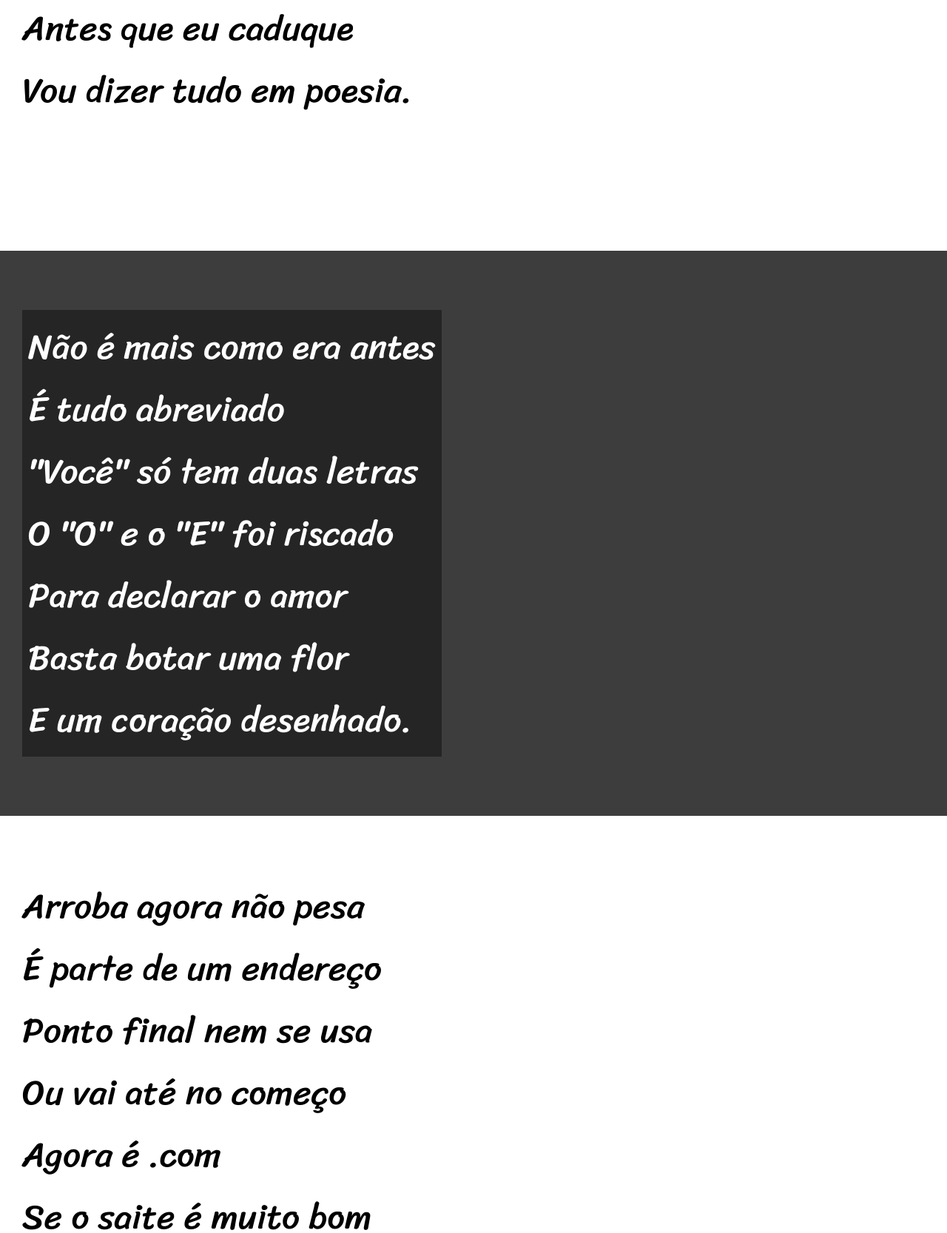
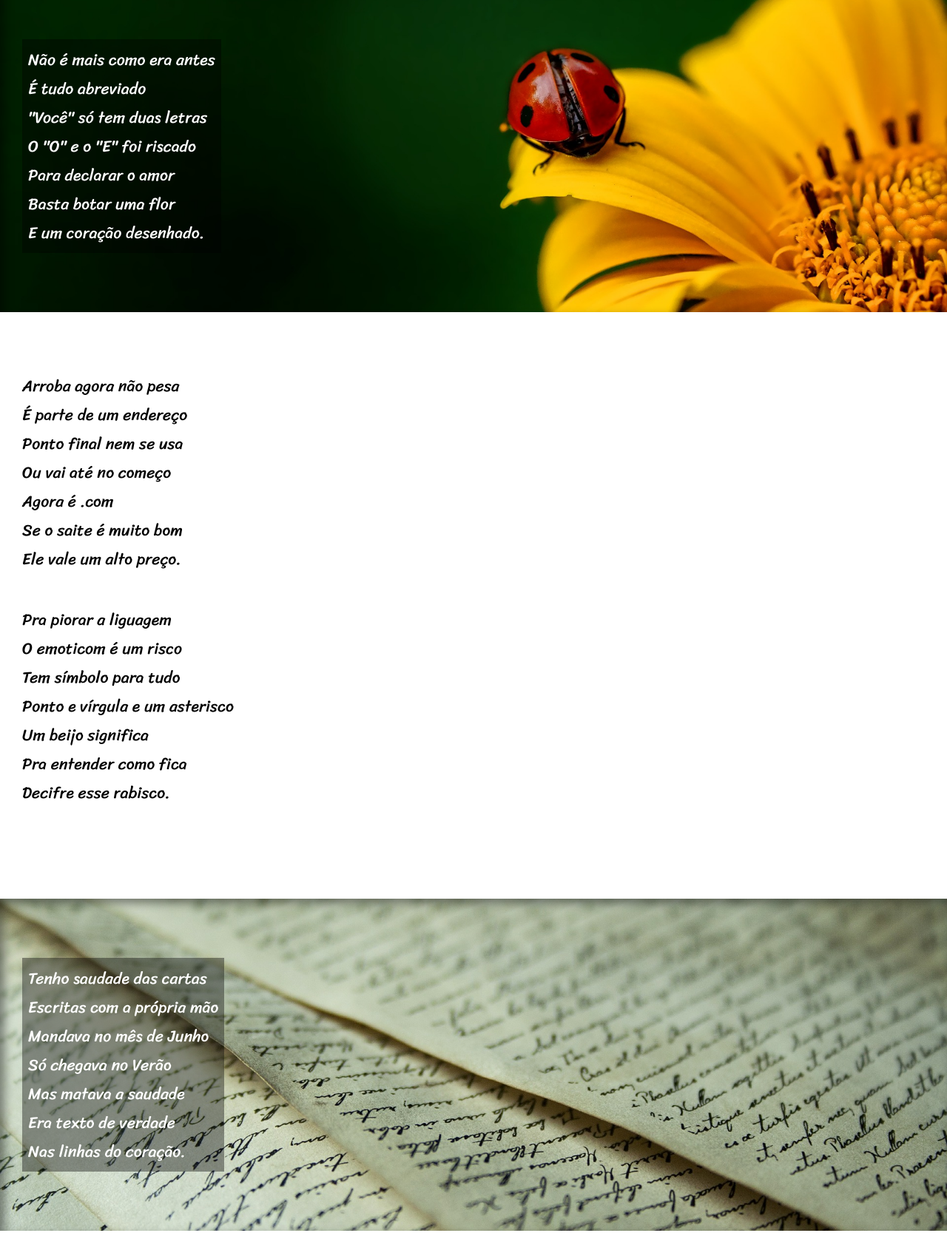
Before and after one commit to IaK3lwin/project_cordel, a plain HTML site: page index.html in a window 1280 px wide. Shown: the part 764-2431 px from the top of the page at 74% size. Drawn offline with Linux system fonts and the light colour scheme.

Commit message:
add imagens in background and effect parallax

```diff
--- a/index.html
+++ b/index.html
@@ -24,7 +24,7 @@
             </p>
         </section>
 
-        <section class="section-with-image">
+        <section class="section-with-image" id="img01">
             <p>
                 Não é mais como era antes <br>
                 É tudo abreviado <br>
@@ -57,7 +57,7 @@
             </p>
         </section>
 
-        <section class="section-with-image">
+        <section class="section-with-image" id="img02">
             <p>
                 Tenho saudade das cartas <br>
                 Escritas com a própria mão <br>
--- a/style/style.css
+++ b/style/style.css
@@ -65,7 +65,7 @@ section {
     font-weight: 2em;
     padding-left: 30px;
     font-family: var(--font3);
-    font-size: 3.7vw;
+    font-size: 1.7vw;
 }
 
 
@@ -85,6 +85,8 @@ section.section-normal > p{
 section.section-with-image {
     background-color: rgb(61, 61, 61);
     color: rgb(255, 255, 255);
+    box-shadow: inset 6px 6px 13px  rgba(0, 0, 0, 0.438);
+    background-attachment: fixed;
 }
 
 /* settings from paragraphs with images background */
@@ -94,6 +96,20 @@ section.section-with-image > p{
     padding: 8px;
 }
 
+/* settings background 01 */
+section#img01 {
+    background-image: url(../imagens/background001.jpg);
+    background-position: left center;
+    background-size: cover;
+}
+
+/* settings background 02 */
+section#img02 {
+    background-image: url(../imagens/background002.jpg);
+    background-position: left center;
+    background-size: cover;
+}
+
 /* settings from footer */
 footer {
     background-color: black;
```
